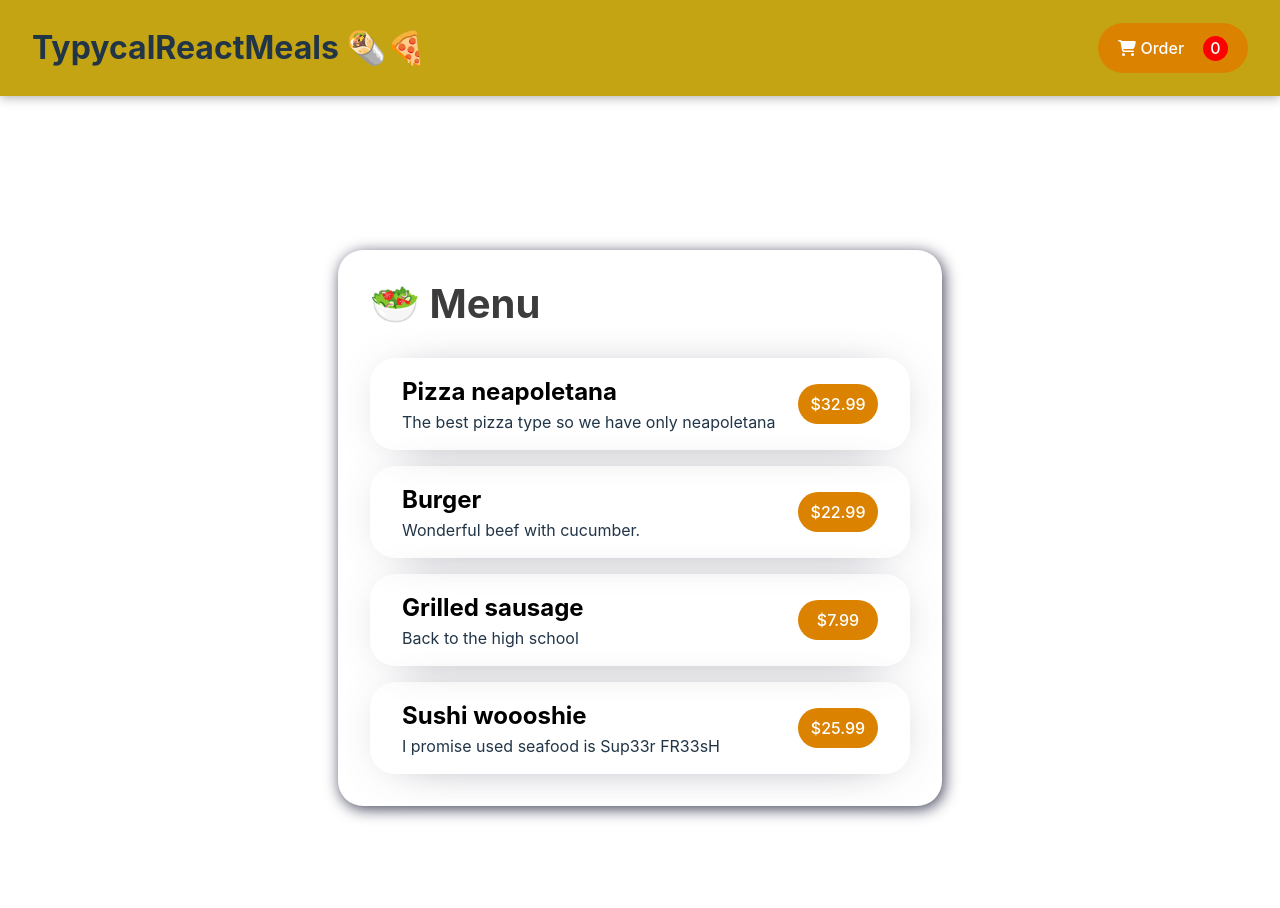
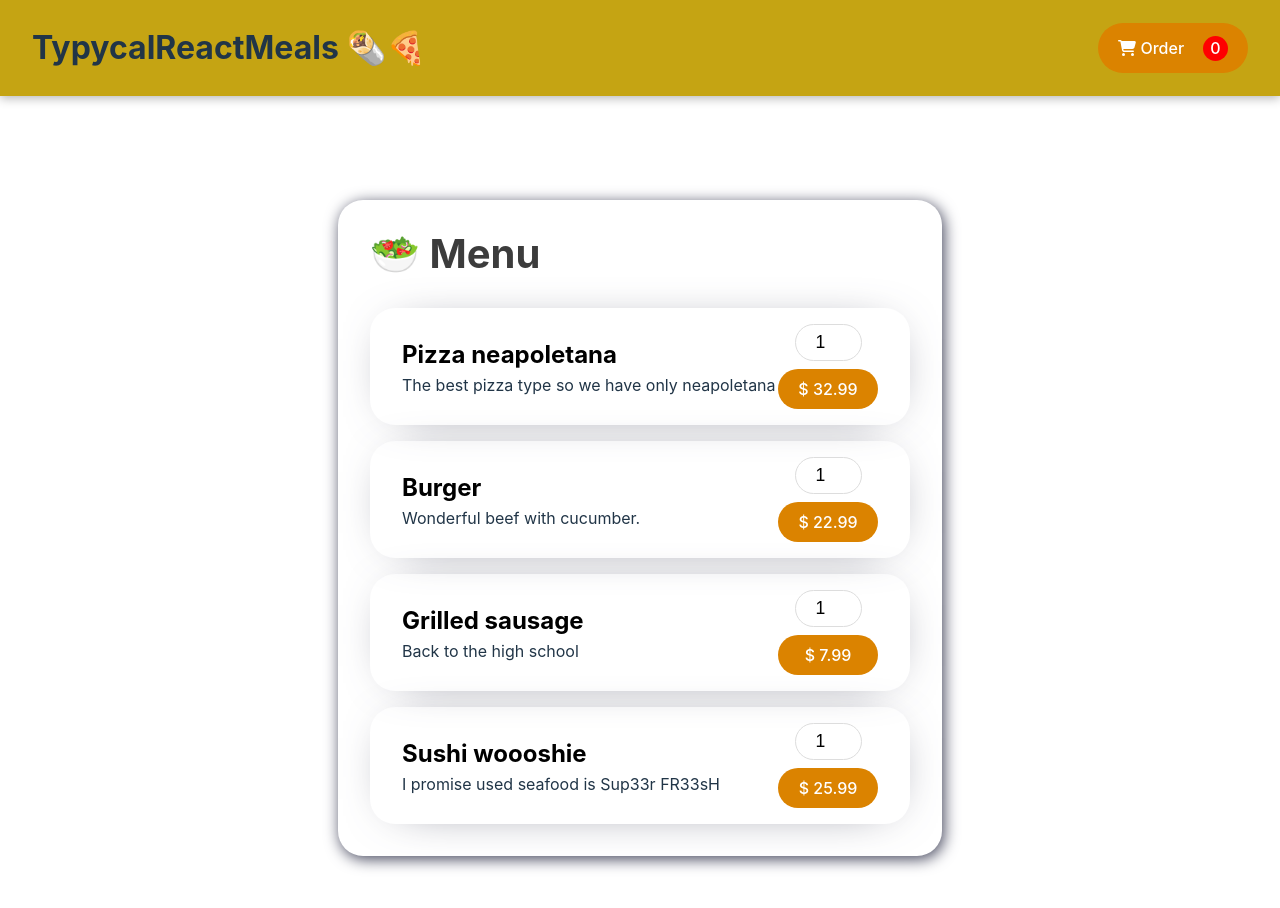
Before and after one commit to michalmlk/food-order-website, a React (Vite) app: page / in a window 1280 px wide. Shown: the top 908 px of the page. Built offline with nearby package versions, Linux system fonts and the light colour scheme.

Commit message:
add items to cart form, create CartContext

```diff
--- a/src/App.tsx
+++ b/src/App.tsx
@@ -3,15 +3,16 @@ import './App.css';
 import Header from './components/Layout/Header/Header';
 import PageContent from './components/Layout/PageContent/PageContent';
 import MealList from './components/MealList/MealList';
+import CartProvider from './context/CartContext';
 
 function App() {
     return (
-        <React.Fragment>
+        <CartProvider>
             <Header onCartOpen={() => console.log('cart opened')} />
             <PageContent>
                 <MealList />
             </PageContent>
-        </React.Fragment>
+        </CartProvider>
     );
 }
 
--- /dev/null
+++ b/src/common/model.ts
@@ -0,0 +1,12 @@
+export interface Meal {
+    id: number;
+    name: string;
+    description: string;
+    price: number;
+    alergens: Array<string>;
+}
+
+export interface CartItem {
+    totalPrice: number;
+    item: Meal;
+}
--- a/src/components/Layout/Header/Header.tsx
+++ b/src/components/Layout/Header/Header.tsx
@@ -10,7 +10,7 @@ const Header: React.FC<HeaderProps> = ({ onCartOpen }) => {
     return (
         <header className="header">
             <h1>TypycalReactMeals 🌯🍕</h1>
-            <CartButton onClick={onCartOpen} itemsCount={0} />
+            <CartButton onClick={onCartOpen} />
         </header>
     );
 };
--- a/src/components/Layout/Header/components/CartButton.tsx
+++ b/src/components/Layout/Header/components/CartButton.tsx
@@ -1,20 +1,21 @@
 import { faCartShopping } from '@fortawesome/free-solid-svg-icons';
 import { FontAwesomeIcon } from '@fortawesome/react-fontawesome';
-import React from 'react';
+import React, { useContext } from 'react';
 import './CartButton.scss';
+import { CartContext } from '../../../../context/CartContext';
 
 interface CartButtonProps {
     onClick: () => void;
-    itemsCount: number;
 }
 
-const CartButton: React.FC<CartButtonProps> = ({ onClick, itemsCount = 0 }) => {
+const CartButton: React.FC<CartButtonProps> = ({ onClick }) => {
+    const { cartItemsCount } = useContext(CartContext);
     return (
         <button className="cart-button" onClick={onClick}>
             <p>
                 <FontAwesomeIcon icon={faCartShopping} /> Order
             </p>
-            <p className="items-counter">{itemsCount}</p>
+            <p className="items-counter">{cartItemsCount}</p>
         </button>
     );
 };
--- a/src/components/MealList/MealList.tsx
+++ b/src/components/MealList/MealList.tsx
@@ -1,9 +1,8 @@
 import React from 'react';
 import Card from '../UI/Card/Card';
-import './MealList.scss';
-
 import { MOCKED_MEALS } from '../../assets/mockedMeals';
 import MenuItem from './MenuItem/MenuItem';
+import './MealList.scss';
 
 const MealList: React.FC<{}> = () => {
     return (
@@ -14,8 +13,7 @@ const MealList: React.FC<{}> = () => {
                 </div>
                 <div className="menu-list">
                     {MOCKED_MEALS.map((meal) => {
-                        console.log(meal);
-                        return <MenuItem meal={meal} />;
+                        return <MenuItem key={meal.id} meal={meal} />;
                     })}
                 </div>
             </div>
--- a/src/components/MealList/MenuItem/MenuItem.tsx
+++ b/src/components/MealList/MenuItem/MenuItem.tsx
@@ -1,14 +1,7 @@
 import React from 'react';
 import './MenuItem.scss';
-import Button from '../../UI/Button/Button';
-
-interface Meal {
-    id: number;
-    name: string;
-    description: string;
-    price: number;
-    alergens: Array<string>;
-}
+import MenuItemForm from './MenuItemForm/MenuItemForm';
+import { Meal } from '../../../common/model';
 
 const MenuItem: React.FC<{ meal: Meal }> = ({ meal }) => {
     return (
@@ -17,7 +10,8 @@ const MenuItem: React.FC<{ meal: Meal }> = ({ meal }) => {
                 <h2>{meal.name}</h2>
                 <div className="details">{meal.description}</div>
             </div>
-            <Button onClick={() => console.log('added')}>${meal.price.toString()}</Button>
+            <MenuItemForm item={meal} />
+            {/* <Button onClick={() => console.log('added')}>${meal.price.toString()}</Button> */}
         </div>
     );
 };
--- /dev/null
+++ b/src/components/MealList/MenuItem/MenuItemForm/MenuItemForm.scss
@@ -0,0 +1,25 @@
+.meal-form {
+    display: flex;
+    flex-direction: column;
+    gap: 0.5rem;
+    justify-content: start;
+    align-items: center;
+    max-width: 150px;
+
+    .input {
+        display: flex;
+        gap: 1rem;
+        align-items: center;
+
+        input {
+            width: 65px;
+            height: 35px;
+            padding-block: 0;
+            padding-inline: 0;
+            border-radius: 50px;
+            border: 1px solid #ddd;
+            text-align: center;
+            font-size: 1.1rem;
+        }
+    }
+}
--- /dev/null
+++ b/src/components/MealList/MenuItem/MenuItemForm/MenuItemForm.tsx
@@ -0,0 +1,21 @@
+import React, { useRef, ReactElement, useContext } from 'react';
+import Button from '../../../UI/Button/Button';
+import './MenuItemForm.scss';
+import { CartContext } from '../../../../context/CartContext';
+import { Meal } from '../../../../common/model';
+
+const MenuItemForm: React.FC<{ item: Meal }> = ({ item }): ReactElement => {
+    const amountRef = useRef(null);
+
+    const { handleAddItems } = useContext(CartContext);
+
+    return (
+        <div className="meal-form">
+            <div className="input">
+                <input type="number" id="amount" ref={amountRef} defaultValue={1} min={1} step={1} />
+            </div>
+            <Button onClick={() => handleAddItems(item, amountRef.current.value)}>$ {item.price.toString()}</Button>
+        </div>
+    );
+};
+export default MenuItemForm;
--- a/src/components/UI/Button/Button.scss
+++ b/src/components/UI/Button/Button.scss
@@ -8,10 +8,12 @@
     color: #fff;
     transition: all .2s ease;
     height: 40px;
-    width: 80px;
+    width: 100px;
     font-size: 1rem;
 
-    &:hover {
+    &:hover,
+    &:focus {
+        outline: none;
         border-color: transparent;
         background-color: rgb(186, 112, 1);
     }
--- /dev/null
+++ b/src/context/CartContext.tsx
@@ -0,0 +1,50 @@
+import React, { ReactElement, createContext, useState } from 'react';
+import { Meal } from '../common/model';
+
+export const CartContext = createContext({
+    cartItemsCount: 0,
+    cartItems: [],
+    handleAddItems: (item: any, amount: number) => {},
+    handleRemoveItem: (id: number) => {},
+});
+
+interface CartItem {
+    totalPrice: number;
+    item: Meal;
+}
+
+const CartProvider: React.FC<{ children: ReactElement | ReactElement[] }> = ({ children }) => {
+    const [cartItems, setItems] = useState<Array<CartItem>>([]);
+    const [cartItemsCount, setCartItemsCount] = useState(0);
+
+    const handleAddItems = (item: Meal, amount: number) => {
+        setItems((prevItems) => [
+            ...prevItems,
+            {
+                item,
+                totalPrice: item.price * amount,
+            },
+        ]);
+        setCartItemsCount((prev) => prev + Number(amount));
+    };
+
+    const handleRemoveItem = (id: number) => {
+        const filteredItems = cartItems.filter((i) => i.item.id !== id);
+        setItems(filteredItems);
+    };
+
+    return (
+        <CartContext.Provider
+            value={{
+                cartItemsCount,
+                cartItems,
+                handleAddItems,
+                handleRemoveItem,
+            }}
+        >
+            {children}
+        </CartContext.Provider>
+    );
+};
+
+export default CartProvider;
```
